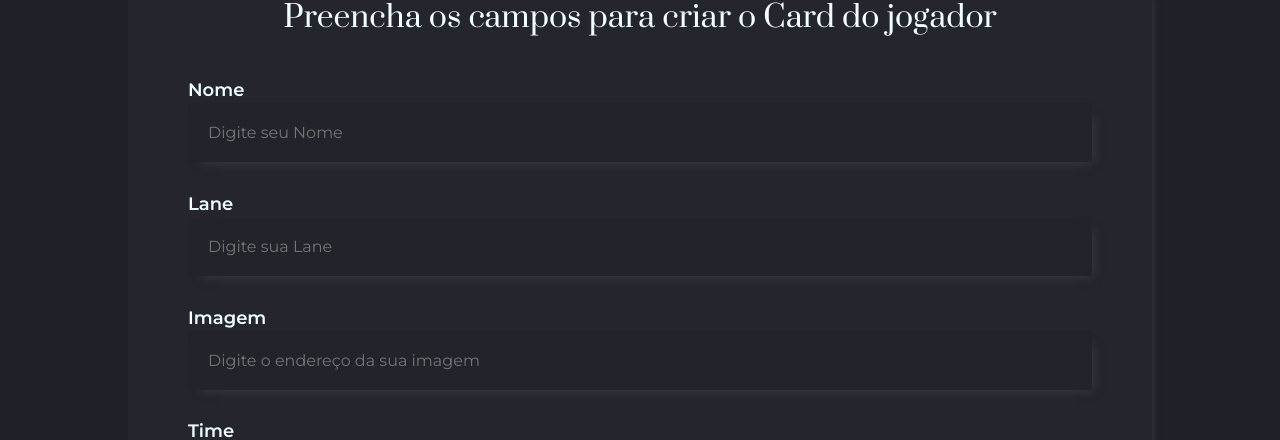
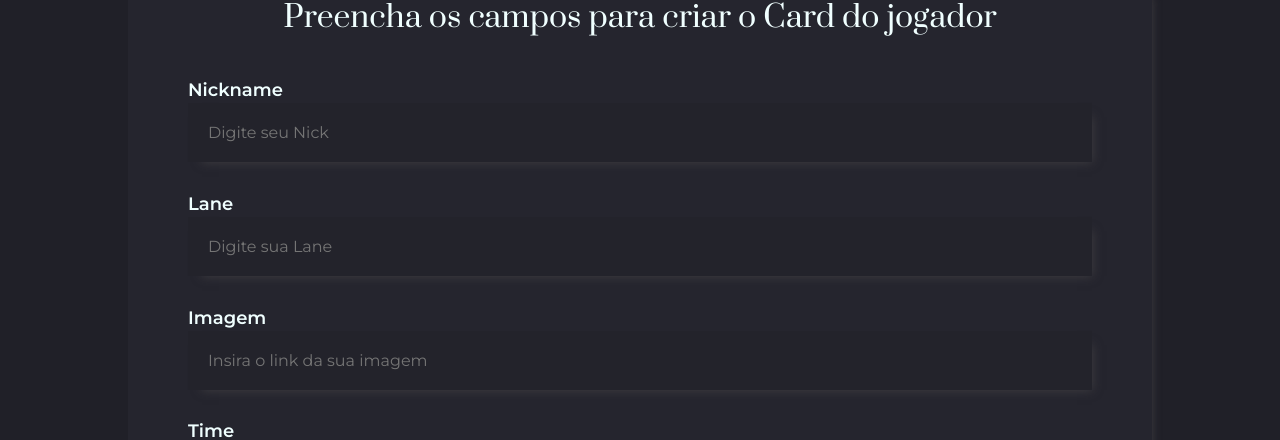
Before and after one commit to alishowsilabas/organoAluraReact, a React (Vite) app: page / in a window 1280 px wide. Shown: the part 239-679 px from the top of the page. Built offline with nearby package versions, Linux system fonts and the light colour scheme.

Commit message:
useState implementation for input and select.

```diff
--- a/src/App.css
+++ b/src/App.css
@@ -10,3 +10,13 @@
 body {
     background-color: #202028;
 }
+
+input:-webkit-autofill,
+input:-webkit-autofill:hover,
+input:-webkit-autofill:focus,
+input:-webkit-autofill:active {
+    filter: none;
+    caret-color: rgb(86, 92, 105);
+    -webkit-text-fill-color: rgb(86, 92, 105);
+    transition: background-color 9999s ease-in-out 0s;
+}
--- a/src/components/CreateCardButton/Index.jsx
+++ b/src/components/CreateCardButton/Index.jsx
@@ -1,7 +1,13 @@
+import PropTypes from 'prop-types';
+
 import './CreateButton.css';
 
-const CreateCardButton = () => {
-	return <button className="card-create-button">Criar Card</button>;
+const CreateCardButton = (props) => {
+	return <button className="card-create-button">{props.children}</button>;
 };
 
 export default CreateCardButton;
+
+CreateCardButton.propTypes = {
+	children: PropTypes.string.isRequired
+};
--- a/src/components/DropdownList/Index.jsx
+++ b/src/components/DropdownList/Index.jsx
@@ -9,11 +9,11 @@ const teams = [
 	{ id: 'loud', name: 'Loud' }
 ];
 
-const DropdownList = ({ id, label, defaultValue }) => {
+const DropdownList = ({ id, label, defaultValue, changed }) => {
 	return (
 		<div className="drop-down-list">
 			<label htmlFor={id}>{label}</label>
-			<select id={id} defaultValue={defaultValue}>
+			<select onChange={(event) => changed(event.target.value)} id={id} defaultValue={defaultValue}>
 				<option disabled>Escolha seu Time</option>
 				{teams.map((team) => (
 					<option key={team.id} value={team.name}>
@@ -28,7 +28,8 @@ const DropdownList = ({ id, label, defaultValue }) => {
 DropdownList.propTypes = {
 	id: PropTypes.string.isRequired,
 	label: PropTypes.string.isRequired,
-	defaultValue: PropTypes.string
+	defaultValue: PropTypes.string,
+	changed: PropTypes.any
 };
 
 export default DropdownList;
--- a/src/components/FormBox/Index.jsx
+++ b/src/components/FormBox/Index.jsx
@@ -1,3 +1,4 @@
+import { useState } from 'react';
 import PropTypes from 'prop-types';
 
 import './FormBox.css';
@@ -6,15 +7,52 @@ import DropdownList from '../DropdownList/Index.jsx';
 import CreateCardButton from '../CreateCardButton/Index.jsx';
 
 const FormBox = ({ title }) => {
+	const [nickname, setNickname] = useState('');
+	const [lane, setLane] = useState('');
+	const [image, setImage] = useState('');
+	const [team, setTeam] = useState('');
+
+	const onSendForm = (event) => {
+		event.preventDefault();
+		console.log('The Form was submitted! ', nickname, lane, image, team);
+	};
+
 	return (
 		<div className="box-container">
-			<form className="my-form">
+			<form onSubmit={onSendForm} className="my-form">
 				<h2>{title}</h2>
-				<FormField id={'name'} label={'Nome'} placeholder={'Digite seu Nome'} />
-				<FormField id={'lane'} label={'Lane'} placeholder={'Digite sua Lane'} />
-				<FormField id={'imagem'} label={'Imagem'} placeholder={'Digite o endereço da sua imagem'} />
-				<DropdownList id={'dropdowns'} label={'Time'} defaultValue={'Escolha seu Time'} />
-				<CreateCardButton />
+				<FormField
+					mandatory={true}
+					id={'nickname'}
+					label={'Nickname'}
+					placeholder={'Digite seu Nick'}
+					inputValue={nickname}
+					changed={(inputValue) => setNickname(inputValue)}
+				/>
+				<FormField
+					mandatory={true}
+					id={'lane'}
+					label={'Lane'}
+					placeholder={'Digite sua Lane'}
+					inputValue={lane}
+					changed={(inputValue) => setLane(inputValue)}
+				/>
+				<FormField
+					mandatory={true}
+					id={'image'}
+					label={'Imagem'}
+					placeholder={'Insira o link da sua imagem'}
+					inputValue={image}
+					changed={(inputValue) => setImage(inputValue)}
+				/>
+				<DropdownList
+					id={'dropdowns'}
+					label={'Time'}
+					defaultValue={'Escolha seu Time'}
+					inputValue={team}
+					changed={(inputValue) => setTeam(inputValue)}
+				/>
+				<CreateCardButton>Criar Card</CreateCardButton>
 			</form>
 		</div>
 	);
--- a/src/components/FormField/Index.jsx
+++ b/src/components/FormField/Index.jsx
@@ -2,11 +2,23 @@ import PropTypes from 'prop-types';
 
 import './FormField.css';
 
-const FormField = ({ id, label, placeholder, ...inputProps }) => {
+const FormField = ({ id, label, placeholder, mandatory, changed, inputValue, ...inputProps }) => {
+	const onType = (event) => {
+		changed(event.target.value);
+	};
+
 	return (
 		<div className="form-field-div">
 			<label htmlFor={id}>{label}</label>
-			<input id={id} type="text" placeholder={placeholder} {...inputProps} />
+			<input
+				value={inputValue}
+				onChange={onType}
+				required={mandatory}
+				id={id}
+				type="text"
+				placeholder={placeholder}
+				{...inputProps}
+			/>
 		</div>
 	);
 };
@@ -14,7 +26,10 @@ const FormField = ({ id, label, placeholder, ...inputProps }) => {
 FormField.propTypes = {
 	id: PropTypes.string.isRequired,
 	label: PropTypes.string.isRequired,
-	placeholder: PropTypes.string.isRequired
+	placeholder: PropTypes.string.isRequired,
+	mandatory: PropTypes.bool,
+	changed: PropTypes.any,
+	inputValue: PropTypes.any
 };
 
 export default FormField;
```
